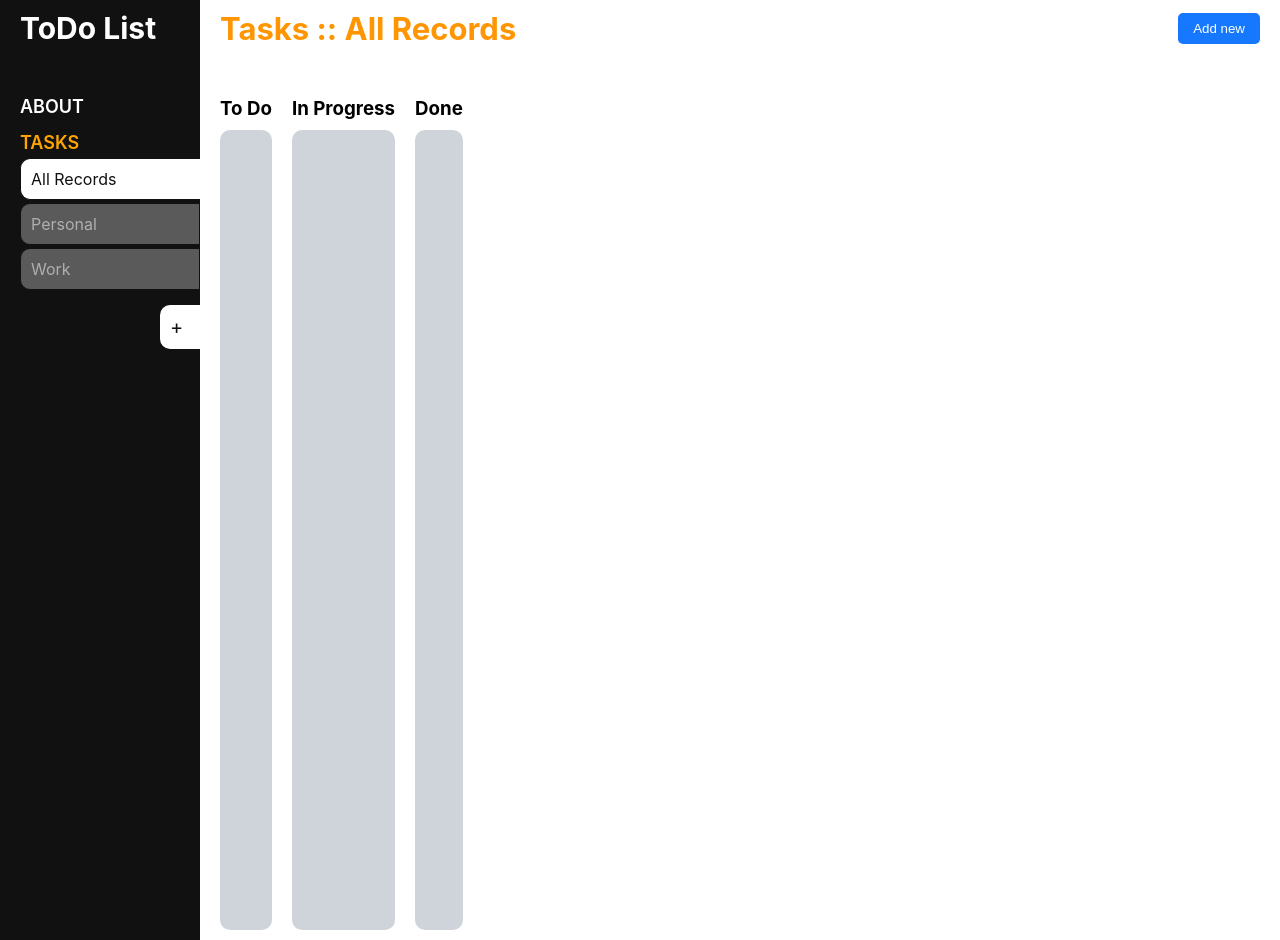
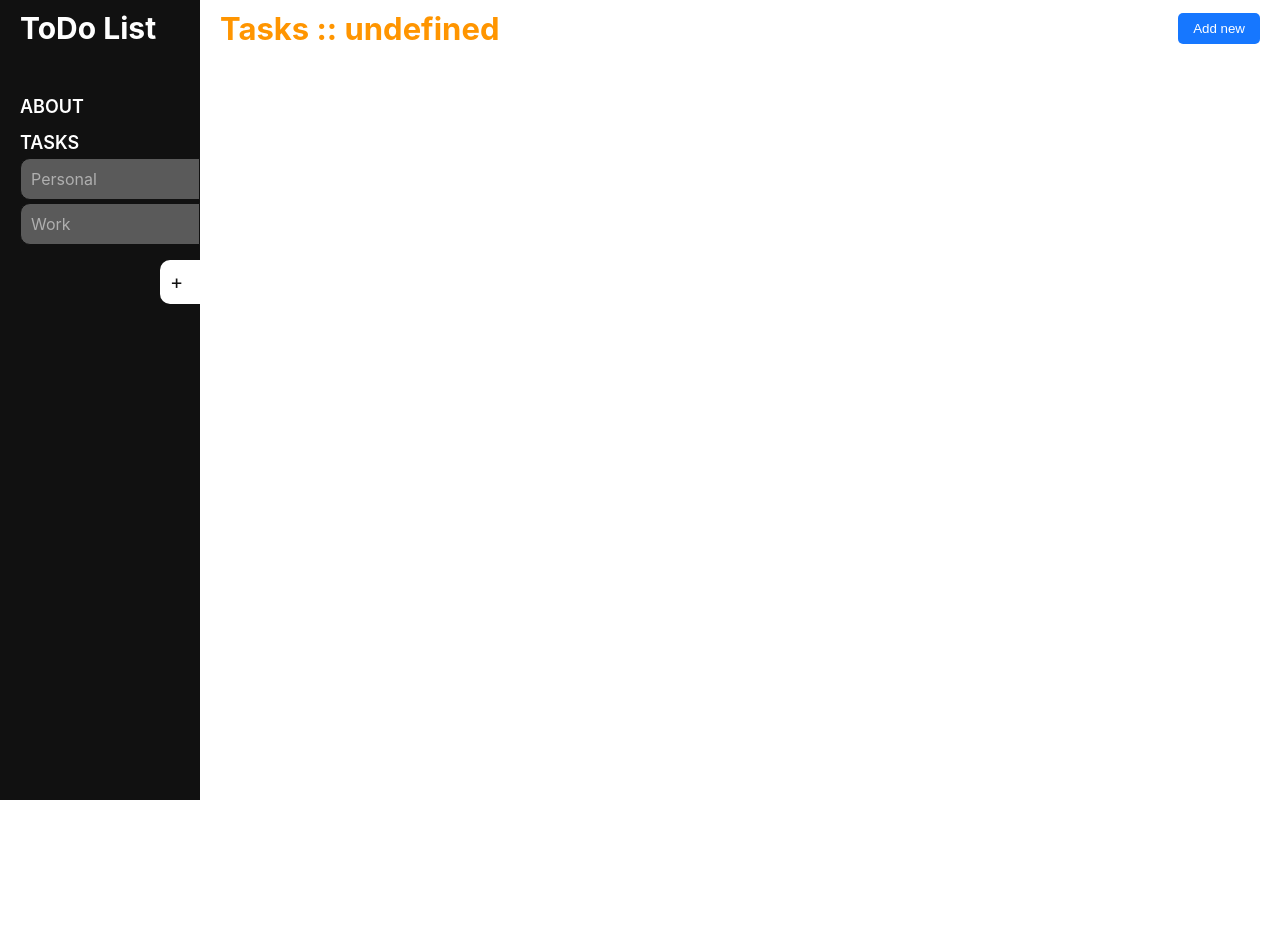
Before and after one commit to AndriiTsokur/todo-list-tabs, a React (Vite) app: page /todo-list-tabs/tasks/all in a window 1280 px wide. After the commit the page ends 800 px from the top, so only its background shows below. Built offline with nearby package versions, Linux system fonts and the light colour scheme.

Commit message:
feat: Removes "All tasks" tab

```diff
--- a/assets/css/TasksColumn.module.css
+++ b/assets/css/TasksColumn.module.css
@@ -1,3 +1,8 @@
+.section {
+  -ms-flex-preferred-size: calc((100% - 40px) / 3);
+      flex-basis: calc((100% - 40px) / 3);
+}
+
 .sectionTitle {
   margin-bottom: 10px;
 }
--- a/assets/css/TasksColumn.module.min.css
+++ b/assets/css/TasksColumn.module.min.css
@@ -1 +1 @@
-.sectionTitle{margin-bottom:10px}.taskList{min-height:100vh;padding:10px;border-radius:10px;background-color:#ced4da}.taskItem{border:1px solid #bbb;border-radius:5px;background-color:#fff}.taskItem:not(:last-child){margin-bottom:5px}/*# sourceMappingURL=TasksColumn.module.min.css.map */
+.section{-ms-flex-preferred-size:calc((100% - 40px)/3);flex-basis:calc((100% - 40px)/3)}.sectionTitle{margin-bottom:10px}.taskList{min-height:100vh;padding:10px;border-radius:10px;background-color:#ced4da}.taskItem{border:1px solid #bbb;border-radius:5px;background-color:#fff}.taskItem:not(:last-child){margin-bottom:5px}/*# sourceMappingURL=TasksColumn.module.min.css.map */
--- a/src/components/SideBar/SideBar.tsx
+++ b/src/components/SideBar/SideBar.tsx
@@ -36,7 +36,7 @@ export const SideBar: React.FC = () => {
 					{tabName && (
 						<>
 							<ul className={styles.tabsList}>
-								{tasks.map(({ tabName, tabTitle }) => (
+								{tasks.tasksState.map(({ tabName, tabTitle }) => (
 									<li key={tabName}>
 										<NavLink
 											to={`/tasks/${tabName}`}
--- a/src/pages/TasksPage/TasksPage.tsx
+++ b/src/pages/TasksPage/TasksPage.tsx
@@ -6,7 +6,7 @@ import { TasksColumn } from './parts';
 
 export const TasksPage: React.FC = () => {
 	const { tabName: subPage } = useParams();
-	const tabData = tasks.find(({ tabName }) => tabName === subPage);
+	const tabData = tasks.tasksState.find(({ tabName }) => tabName === subPage);
 
 	return (
 		<MainReal>
@@ -16,8 +16,8 @@ export const TasksPage: React.FC = () => {
 				</PageTitle>
 
 				<div className={styles.mainContainer}>
-					{tabData?.categories.map(({ name, title, items }) => (
-						<TasksColumn key={name} categoryTitle={title} tasks={items} />
+					{tabData?.categories.map(({ name, title, content }) => (
+						<TasksColumn key={name} categoryTitle={title} tasks={content} />
 					))}
 				</div>
 			</article>
--- a/src/pages/TasksPage/parts/TasksColumn/TasksColumn.module.scss
+++ b/src/pages/TasksPage/parts/TasksColumn/TasksColumn.module.scss
@@ -1,3 +1,7 @@
+.section {
+	flex-basis: calc((100% - 40px) / 3);
+}
+
 .sectionTitle {
 	margin-bottom: 10px;
 }
--- a/src/utils/config.ts
+++ b/src/utils/config.ts
@@ -1,4 +1,4 @@
 export const navConfig = [
 	{ link: '/', title: 'ABOUT' },
-	{ link: '/tasks/all', title: 'TASKS' },
+	{ link: '/tasks/personal', title: 'TASKS' },
 ];
--- a/src/utils/tasks.json
+++ b/src/utils/tasks.json
@@ -1,33 +1,14 @@
-[
 {
-		"tabName": "all",
-		"tabTitle": "All Records",
+	"tasksState": [
+		{
+			"tabName": "personal",
+			"tabTitle": "Personal",
+			"isDeletable": false,
 			"categories": [
 				{
 					"name": "todo",
 					"title": "To Do",
-				"items": []
-			},
-			{
-				"name": "inProgress",
-				"title": "In Progress",
-				"items": []
-			},
-			{
-				"name": "done",
-				"title": "Done",
-				"items": []
-			}
-		]
-	},
-	{
-		"tabName": "personal",
-		"tabTitle": "Personal",
-		"categories": [
-			{
-				"name": "todo",
-				"title": "To Do",
-				"items": [
+					"content": [
 						{
 							"id": 1,
 							"title": "Perform the PERSONAL test task 1",
@@ -51,7 +32,7 @@
 				{
 					"name": "inProgress",
 					"title": "In Progress",
-				"items": [
+					"content": [
 						{
 							"id": 4,
 							"title": "Perform the PERSONAL test task 4",
@@ -69,7 +50,7 @@
 				{
 					"name": "done",
 					"title": "Done",
-				"items": [
+					"content": [
 						{
 							"id": 6,
 							"title": "Perform the PERSONAL test task 6",
@@ -84,26 +65,27 @@
 		{
 			"tabName": "work",
 			"tabTitle": "Work",
+			"isDeletable": false,
 			"categories": [
 				{
 					"name": "todo",
 					"title": "To Do",
-				"items": [
+					"content": [
 						{
-						"id": 1,
-						"title": "Perform the WORK test task 1",
+							"id": 7,
+							"title": "Perform the WORK test task 7",
 							"notes": "Lorem ipsum dolor sit amet consectetur adipisicing elit. Commodi, exercitationem.",
 							"isDone": false
 						},
 						{
-						"id": 2,
-						"title": "Perform the WORK test task 2",
+							"id": 8,
+							"title": "Perform the WORK test task 8",
 							"notes": "Lorem ipsum dolor sit amet consectetur adipisicing elit. Commodi, exercitationem.",
 							"isDone": false
 						},
 						{
-						"id": 3,
-						"title": "Perform the WORK test task 3",
+							"id": 9,
+							"title": "Perform the WORK test task 9",
 							"notes": "Lorem ipsum dolor sit amet consectetur adipisicing elit. Commodi, exercitationem.",
 							"isDone": false
 						}
@@ -112,16 +94,16 @@
 				{
 					"name": "inProgress",
 					"title": "In Progress",
-				"items": [
+					"content": [
 						{
-						"id": 4,
-						"title": "Perform the WORK test task 4",
+							"id": 10,
+							"title": "Perform the WORK test task 10",
 							"notes": "Lorem ipsum dolor sit amet consectetur adipisicing elit. Commodi, exercitationem.",
 							"isDone": false
 						},
 						{
-						"id": 5,
-						"title": "Perform the WORK test task 5",
+							"id": 11,
+							"title": "Perform the WORK test task 11",
 							"notes": "Lorem ipsum dolor sit amet consectetur adipisicing elit. Commodi, exercitationem.",
 							"isDone": false
 						}
@@ -130,10 +112,10 @@
 				{
 					"name": "done",
 					"title": "Done",
-				"items": [
+					"content": [
 						{
-						"id": 6,
-						"title": "Perform the WORK test task 6",
+							"id": 12,
+							"title": "Perform the WORK test task 12",
 							"notes": "Lorem ipsum dolor sit amet consectetur adipisicing elit. Commodi, exercitationem.",
 							"isDone": true
 						}
@@ -142,3 +124,4 @@
 			]
 		}
 	]
+}
```
Also changed, not shown: 2 other files (tests, documents, lock files or other folders). Lines whose indentation alone changed are shown as unchanged.
